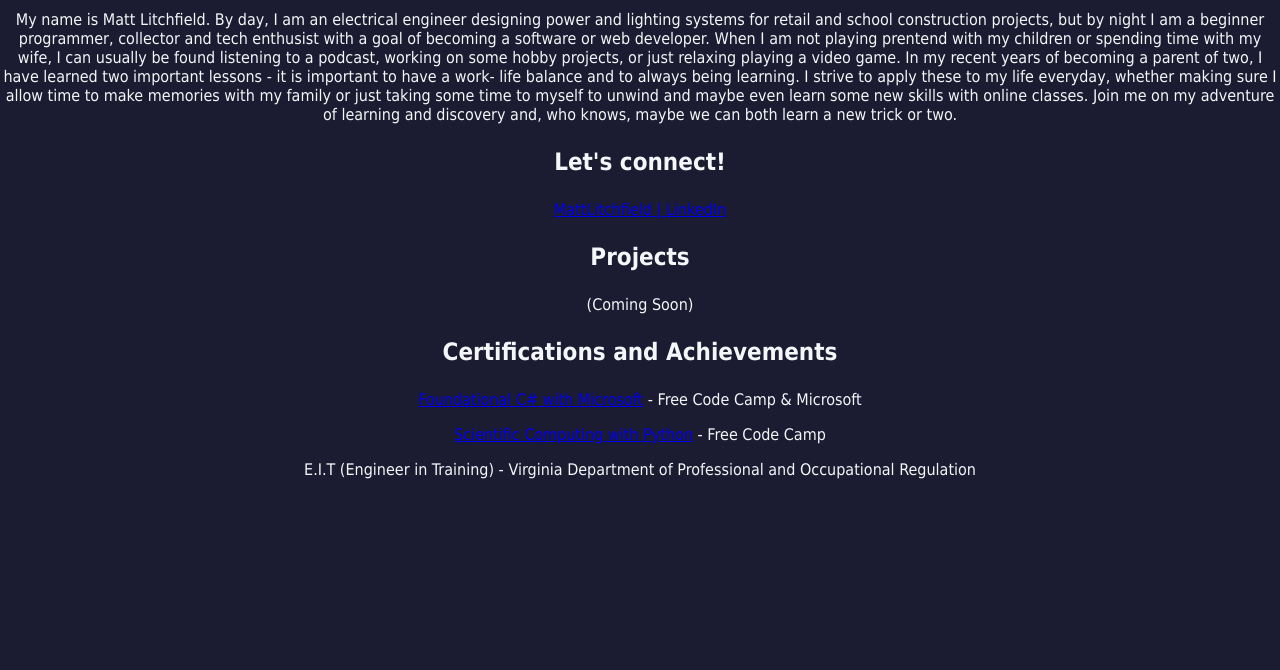
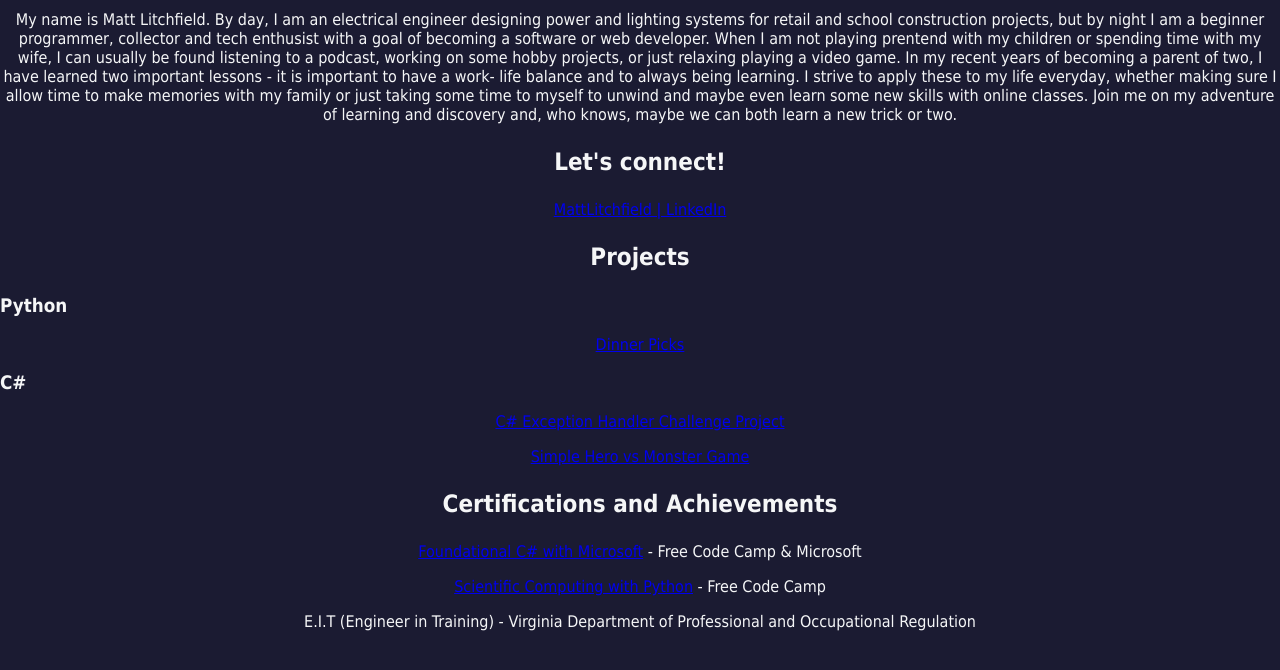
Before and after one commit to mlitchfield901/mlitchfield901.github.io, a plain HTML site: page index.html in a window 1280 px wide. Shown: the part 92-762 px from the top of the page. Drawn offline with Linux system fonts and the light colour scheme.

Commit message:
Update index.html
Added python and C# projects

```diff
--- a/index.html
+++ b/index.html
@@ -19,7 +19,12 @@ Join me on my adventure of learning and discovery and, who knows, maybe we can b
 
 
     <h2>Projects</h2>
-    <p>(Coming Soon)</p>
+    <h3>Python</h3>
+    <p><a href="https://github.com/mlitchfield901/Dinner_Picks">Dinner Picks</a></p>
+
+    <h3>C#</h3>
+    <p><a href="https://github.com/mlitchfield901/Exception_Handler">C# Exception Handler Challenge Project</a></p>
+    <p><a href="https://github.com/mlitchfield901/Hero_Vs_Monster_Game">Simple Hero vs Monster Game</a></p>
 
     <h2>Certifications and Achievements</h2>
     <p><a href="https://www.freecodecamp.org/certification/mlitchfield/foundational-c-sharp-with-microsoft">Foundational C# with Microsoft</a> - Free Code Camp & Microsoft</p>
```
